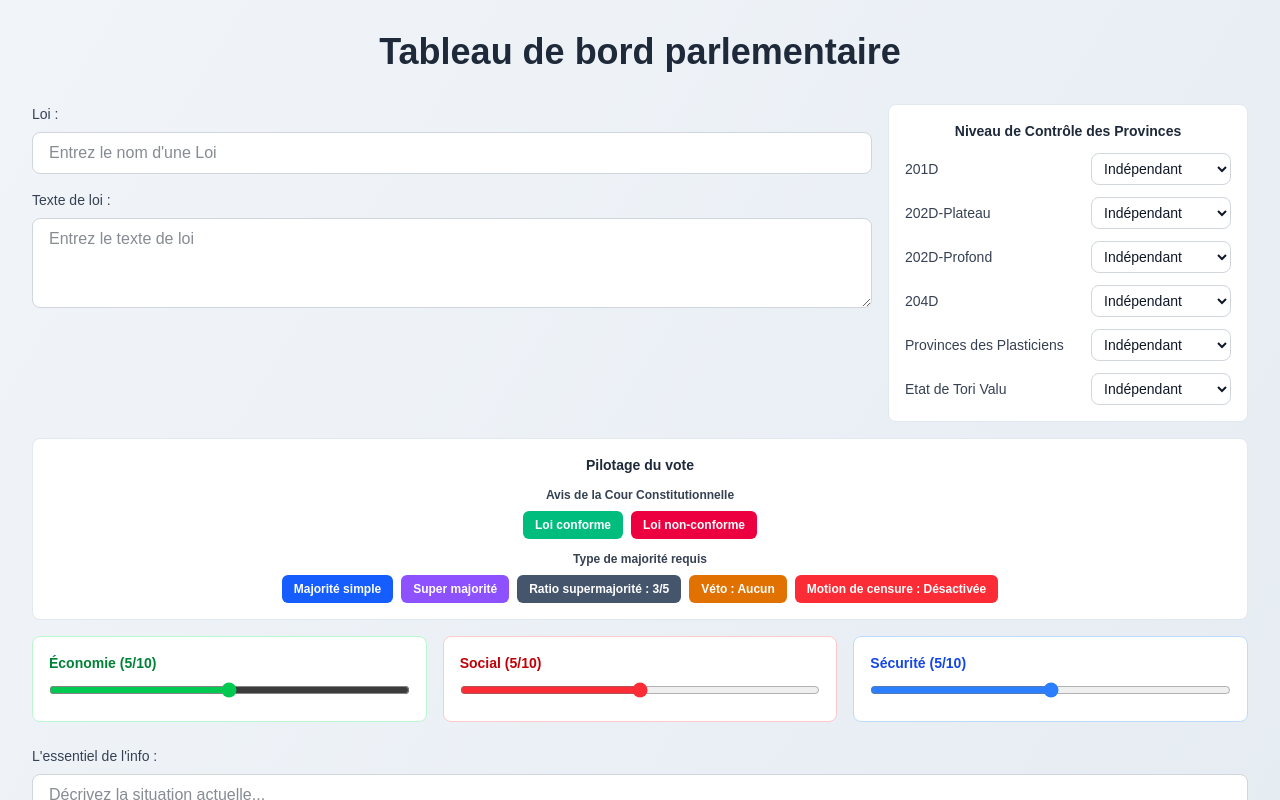
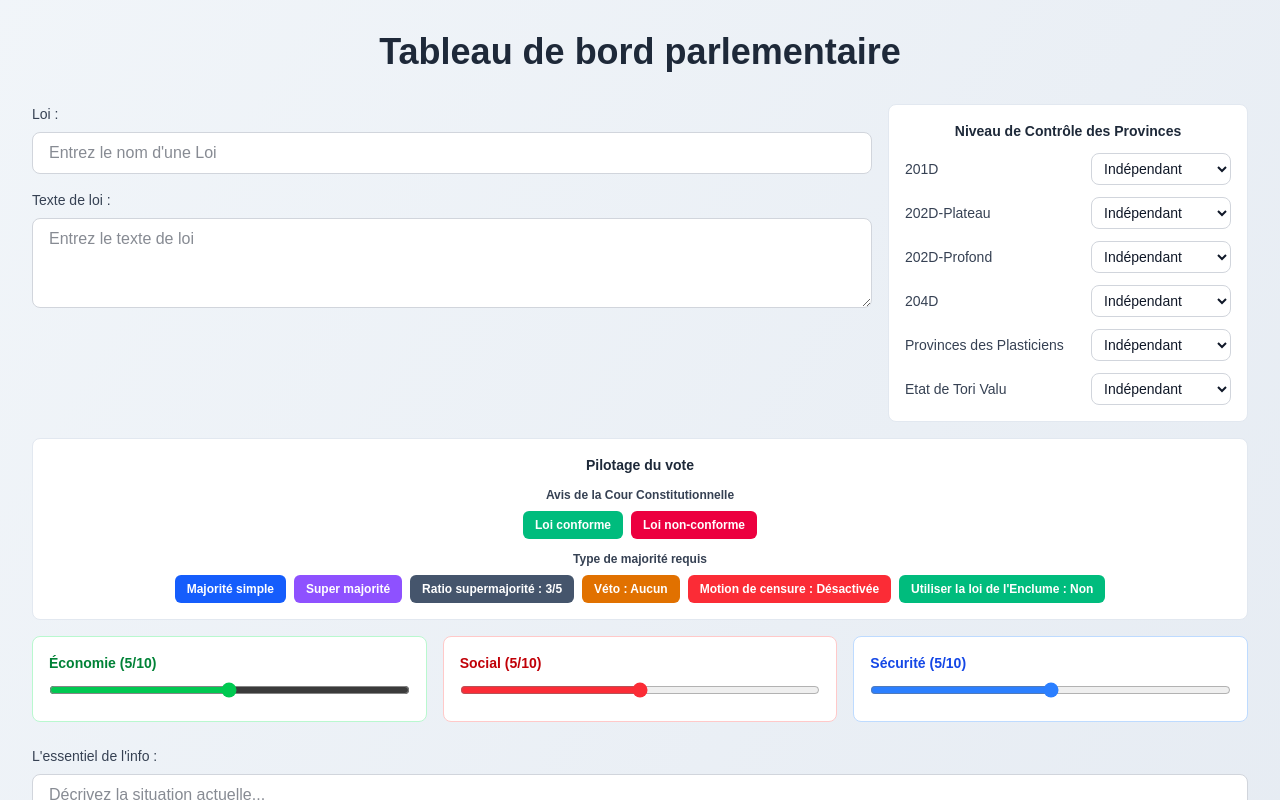
Before and after one commit to Yahiabenlet/interfaceAssemblee, a Next.js app: page / in a window 1280 px wide. Both pictures are taken after typing "5" into the empty fields and a click on the button "Créer l'hémicycle". Shown: the top 800 px of the page. Built offline with nearby package versions, Linux system fonts and the light colour scheme.

Commit message:
Rajout d'une loi de l'enclume

```diff
--- a/app/components/Hemicycle.tsx
+++ b/app/components/Hemicycle.tsx
@@ -47,6 +47,7 @@ interface HemicycleProps {
   superMajorityRatio?: string;
   vetoMode?: "none" | "president" | "player";
   isNoConfidenceMotion?: boolean;
+  useEnclumeLaw?: boolean;
 }
 
 export default function Hemicycle({
@@ -78,6 +79,7 @@ export default function Hemicycle({
   superMajorityRatio = "3/5",
   vetoMode = "none",
   isNoConfidenceMotion = false,
+  useEnclumeLaw = false,
 }: HemicycleProps) {
   const counts = useMemo(() => {
     const all = [...seatColors, presidentColor];
@@ -106,6 +108,14 @@ export default function Hemicycle({
     const pour = all.filter((c) => c === "green").length;
     const contre = all.filter((c) => c === "red" || c === "orange").length;
     const exprimes = pour + contre;
+
+    if (useEnclumeLaw && !isNoConfidenceMotion) {
+      return {
+        label: "Loi adoptée sans vote (Loi de l’Enclume)",
+        tone: "text-emerald-700 dark:text-emerald-300",
+        bg: "bg-emerald-50 dark:bg-emerald-950",
+      };
+    }
 
     if (isNoConfidenceMotion) {
       const inscrits = all.length;
@@ -201,7 +211,7 @@ export default function Hemicycle({
       tone: "text-gray-700 dark:text-gray-200",
       bg: "bg-rose-50 dark:bg-rose-950",
     };
-  }, [seatColors, presidentColor, superThreshold, superMajorityRatio, vetoMode, isNoConfidenceMotion]);
+  }, [seatColors, presidentColor, superThreshold, superMajorityRatio, vetoMode, isNoConfidenceMotion, useEnclumeLaw]);
 
   const seats = useMemo(() => {
     const rows = numSeats < 12 ? 3 : numSeats > 21 ? 5 : 4;
--- a/app/display/page.tsx
+++ b/app/display/page.tsx
@@ -45,6 +45,7 @@ type DisplayState = {
   superMajorityRatio?: string;
   vetoMode?: "none" | "president" | "player";
   isNoConfidenceMotion?: boolean;
+  useEnclumeLaw?: boolean;
 };
 
 export default function DisplayPage() {
@@ -154,6 +155,7 @@ export default function DisplayPage() {
           superMajorityRatio={state.superMajorityRatio ?? "3/5"}
           vetoMode={state.vetoMode ?? "none"}
           isNoConfidenceMotion={state.isNoConfidenceMotion ?? false}
+          useEnclumeLaw={state.useEnclumeLaw ?? false}
           readOnly
         />
       </div>
--- a/app/page.tsx
+++ b/app/page.tsx
@@ -81,6 +81,7 @@ export default function Home() {
   const [superMajorityRatio, setSuperMajorityRatio] = useState<string>("3/5");
   const [vetoMode, setVetoMode] = useState<VetoMode>("none");
   const [isNoConfidenceMotion, setIsNoConfidenceMotion] = useState(false);
+  const [useEnclumeLaw, setUseEnclumeLaw] = useState(false);
 
   const nextColor = (current: SeatColor, target: "seat" | "president"): SeatColor => {
     const seatCycleNoVeto: SeatColor[] = ["white", "green", "red"];
@@ -209,6 +210,7 @@ export default function Home() {
       superMajorityRatio,
       vetoMode,
       isNoConfidenceMotion,
+      useEnclumeLaw,
     };
 
     localStorage.setItem("hemicycleState", JSON.stringify(payload));
@@ -232,6 +234,7 @@ export default function Home() {
     superMajorityRatio,
     vetoMode,
     isNoConfidenceMotion,
+    useEnclumeLaw,
   ]);
 
   return (
@@ -403,6 +406,15 @@ export default function Home() {
                     }`}
                   >
                     Motion de censure : {isNoConfidenceMotion ? "Activée" : "Désactivée"}
+                  </button>
+                  <button
+                    type="button"
+                    onClick={() => setUseEnclumeLaw((v) => !v)}
+                    className={`px-3 py-1.5 text-xs font-semibold rounded-md text-white transition ${
+                      useEnclumeLaw ? "bg-emerald-700 hover:bg-emerald-800" : "bg-emerald-500 hover:bg-emerald-600"
+                    }`}
+                  >
+                    Utiliser la loi de l&apos;Enclume : {useEnclumeLaw ? "Oui" : "Non"}
                   </button>
                 </div>
               </div>
@@ -598,6 +610,7 @@ export default function Home() {
               superMajorityRatio={superMajorityRatio}
               vetoMode={vetoMode}
               isNoConfidenceMotion={isNoConfidenceMotion}
+              useEnclumeLaw={useEnclumeLaw}
             />
             <button
               onClick={() => setNumSeats(null)}
```
